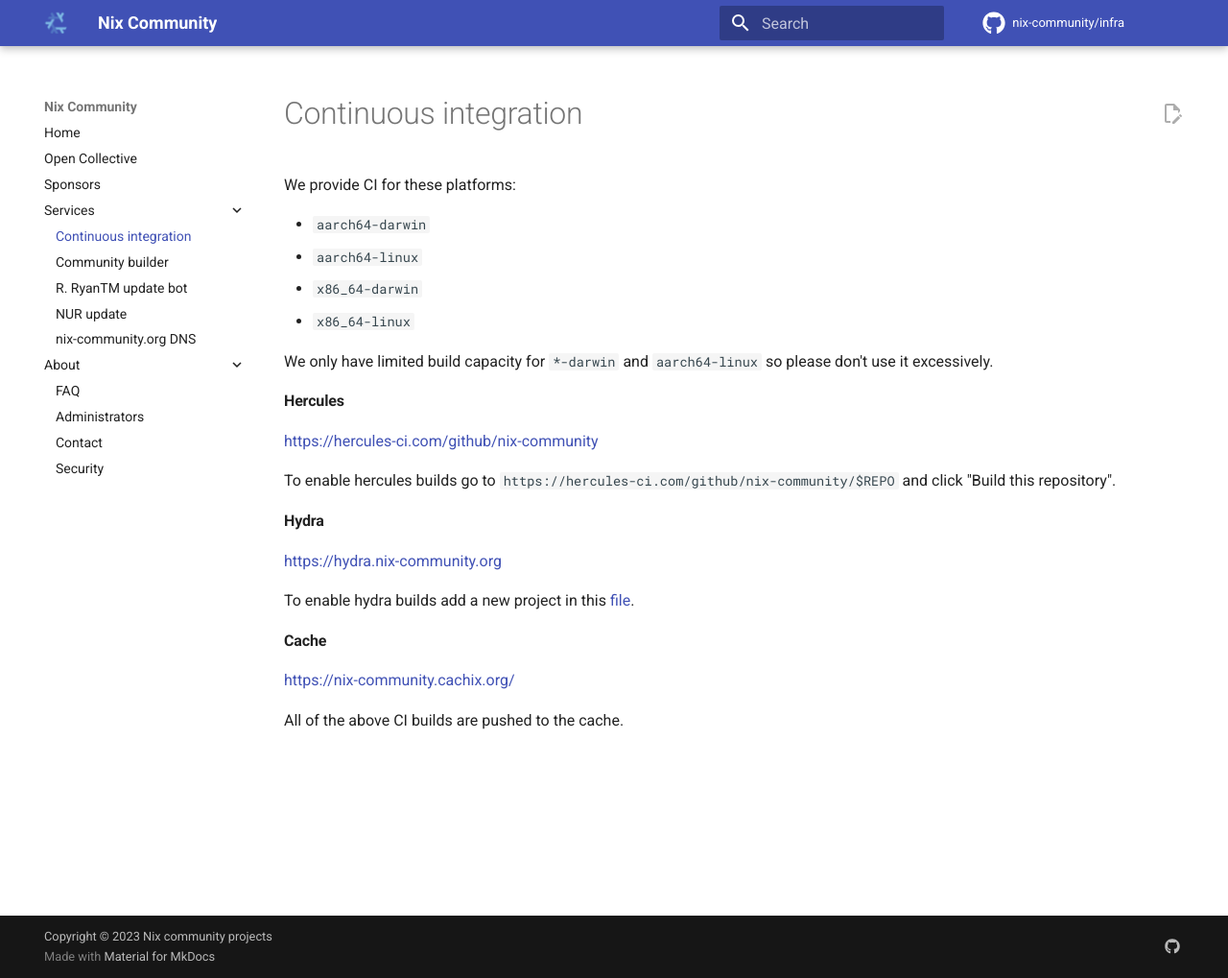
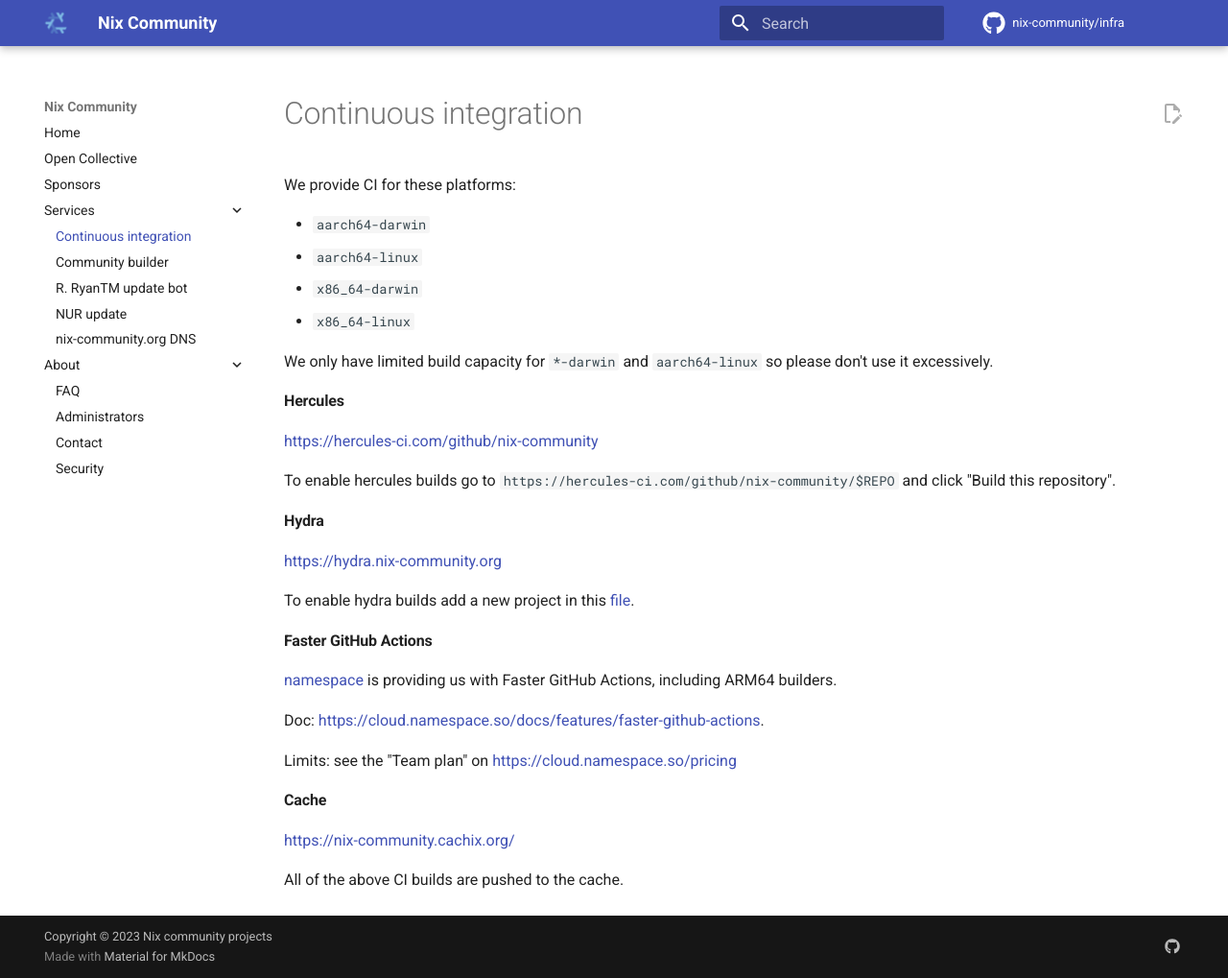
Before and after one commit to nix-community/infra, an MkDocs documentation site: the page built from docs/continuous-integration.md, in a window 1280 px wide and 1019 px high. Shown: the whole window at 96% size. Built offline with MkDocs 1.6.1 and Material for MkDocs 9.7.7, drawn with Linux system fonts in a browser that asks for light colours; comment, search, counter and statistics services are not loaded.

Commit message:
add Namespace to the project
Thanks for the free runners!

```diff
--- a/docs/continuous-integration.md
+++ b/docs/continuous-integration.md
@@ -19,6 +19,15 @@
 
 To enable hydra builds add a new project in this [file](https://github.com/nix-community/infra/blob/master/terraform/hydra-projects.tf).
 
+#### Faster GitHub Actions
+
+[namespace](https://cloud.namespace.so) is providing us with Faster GitHub
+Actions, including ARM64 builders.
+
+Doc: <https://cloud.namespace.so/docs/features/faster-github-actions>.
+
+Limits: see the "Team plan" on <https://cloud.namespace.so/pricing>
+
 #### Cache
 
 [https://nix-community.cachix.org/](https://nix-community.cachix.org/)
```
Also changed, not shown: docs/sponsors.md (+3 -3 lines), docs/Logo_namespace_filled_lightbg.png (added).
